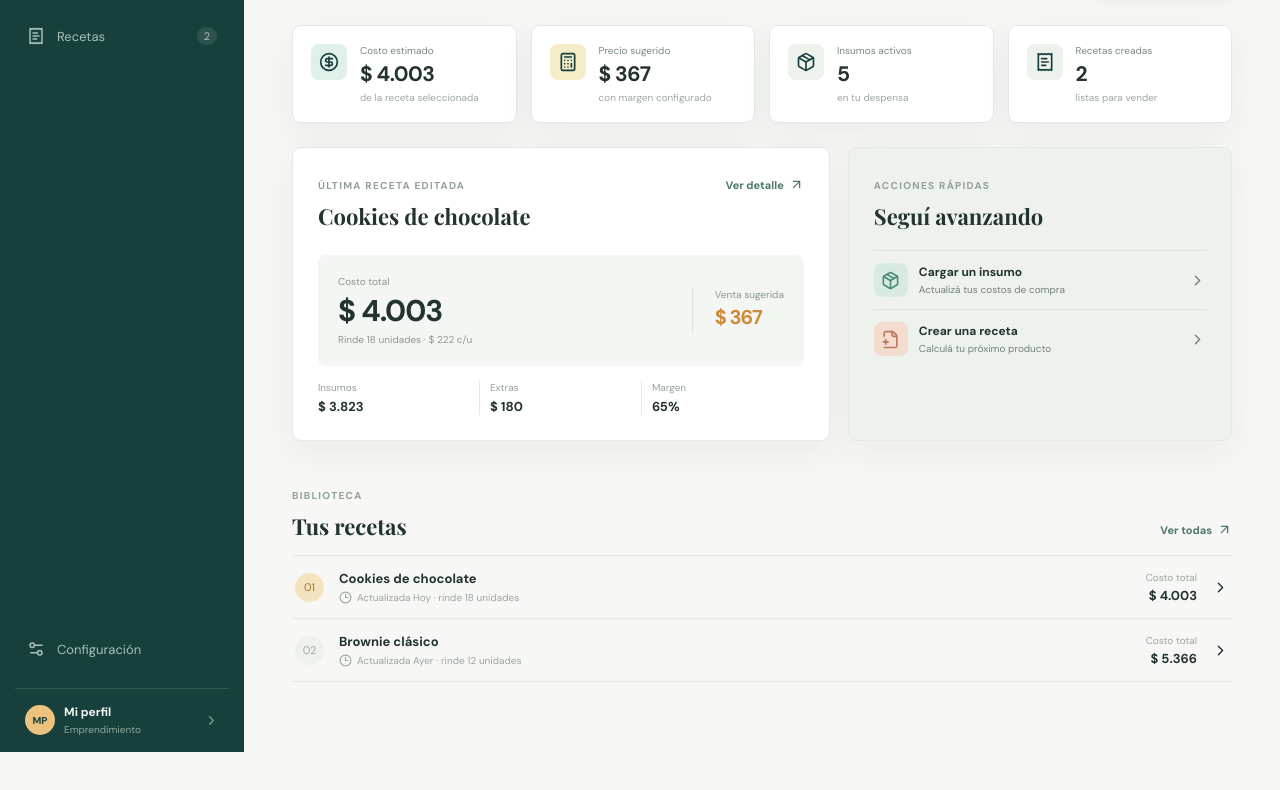
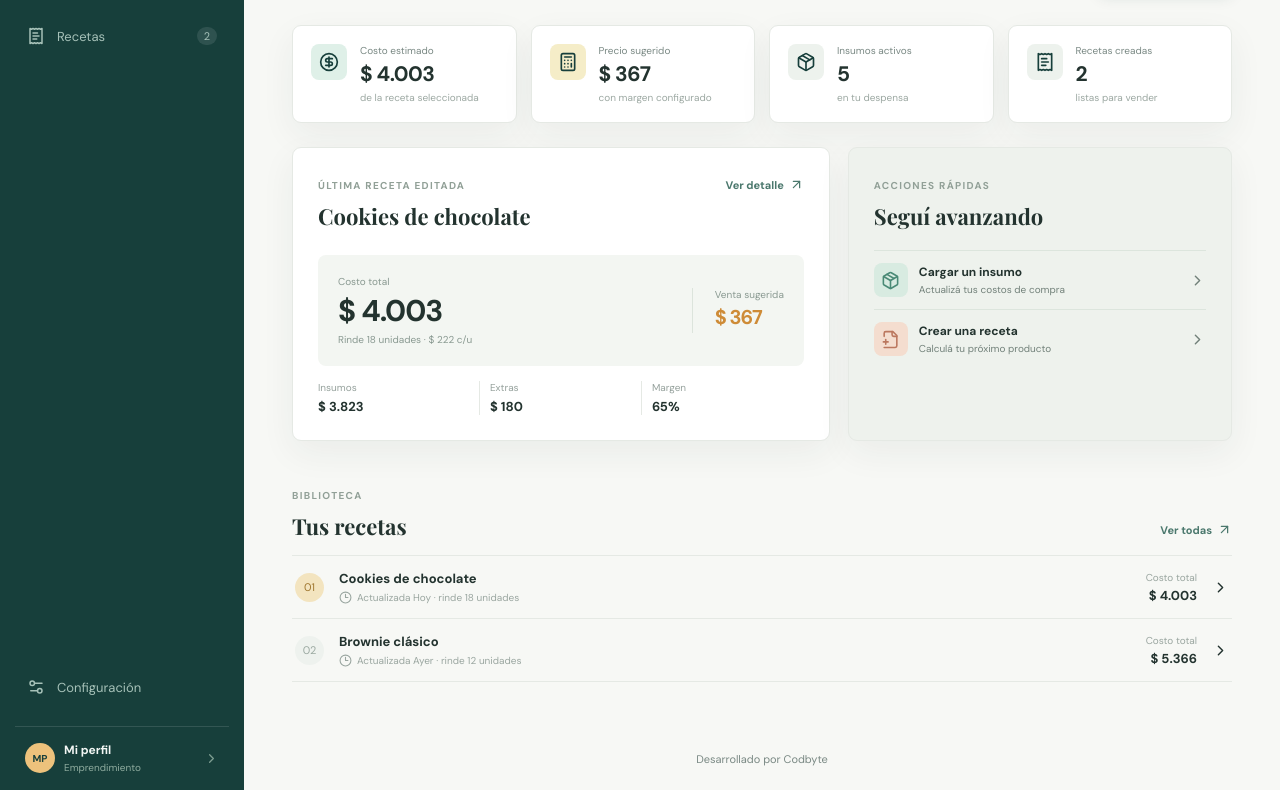
Before and after one commit to JuaniLavenia/migas, a React (Vite) app: page / in a window 1280 px wide. Shown: the part 222-1012 px from the top of the page. Before the commit the page ends 974 px from the top, so only its background shows below. Built offline with nearby package versions, Linux system fonts and the light colour scheme.

Commit message:
feat: agregar footer con la marca Codbyte

```diff
--- a/src/App.css
+++ b/src/App.css
@@ -176,6 +176,12 @@
   max-width: 1220px;
   margin: 0 auto;
   padding: 49px 48px 70px;
+}
+.app-footer {
+  text-align: center;
+  color: var(--muted);
+  font-size: 11px;
+  padding: 0 48px 24px;
 }
 .page-header {
   display: flex;
--- a/src/App.jsx
+++ b/src/App.jsx
@@ -264,6 +264,7 @@ function App() {
             />
           )}
         </div>
+        <footer className="app-footer">Desarrollado por Codbyte</footer>
       </main>
       {ingredientModal !== null && (
         <IngredientModal
```
